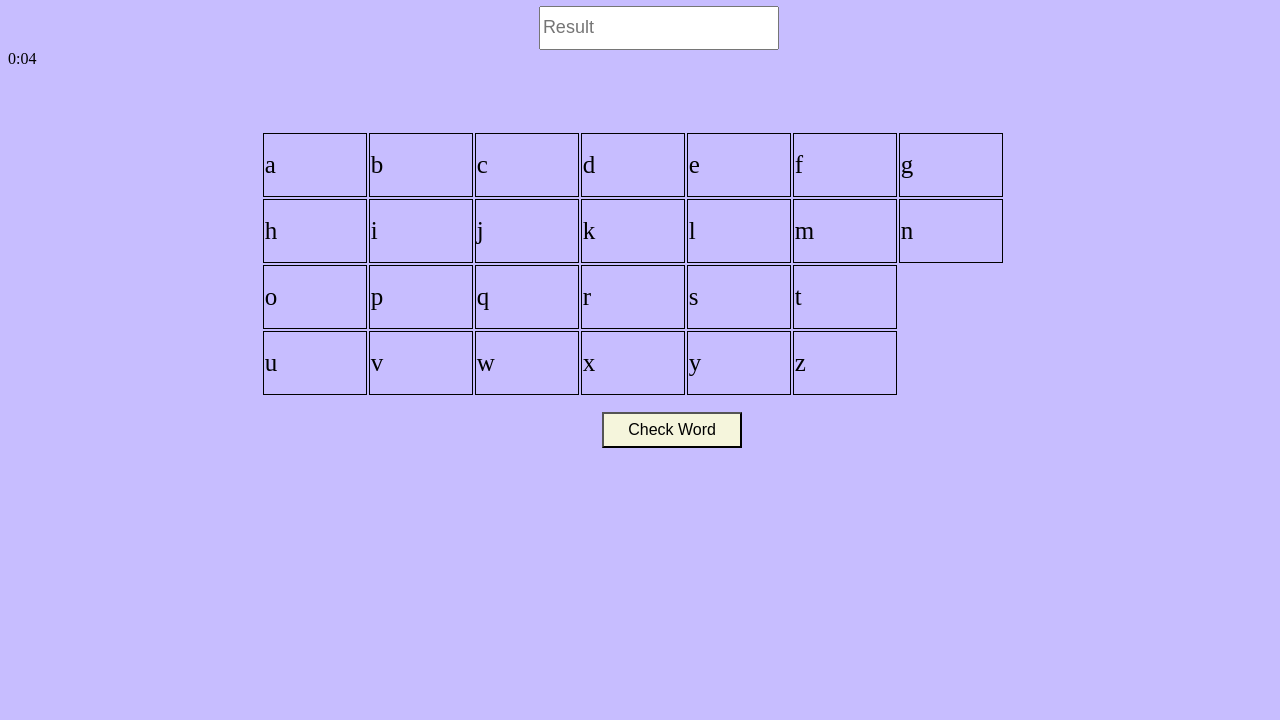
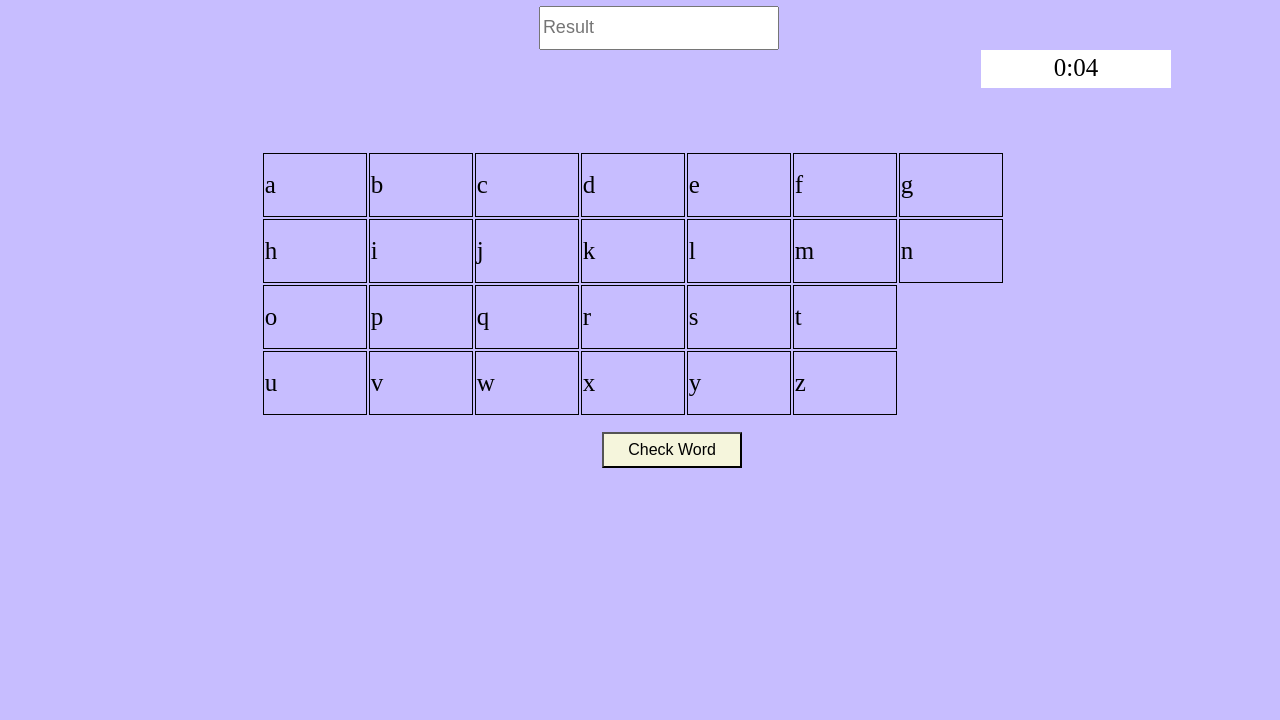
Before and after one commit to Fahad-Rafiq06/Scrabble, a plain HTML site: page index.html in a window 1280 px wide. Shown: the part 80-800 px from the top of the page. Drawn offline with Linux system fonts and the light colour scheme.

Commit message:
Update style.css

```diff
--- a/style.css
+++ b/style.css
@@ -26,12 +26,25 @@ table tr td:hover{
     text-align: center;
 }
 
-#result{
+#result {
     position: relative;
     left: 42%;
     height: 38px;
     font-size: 18px;
 }
+.timer{
+    background-color: rgb(255, 255, 255);
+    color: black;
+    position: relative;
+    left: 77%;
+    height: 38px;
+    font-size: 25px;
+    width: 15%;
+    line-height: 35px;
+    text-align: center;
+}
+
+
 button {
     margin-left: 47%;
     font-size: 16px;
```
